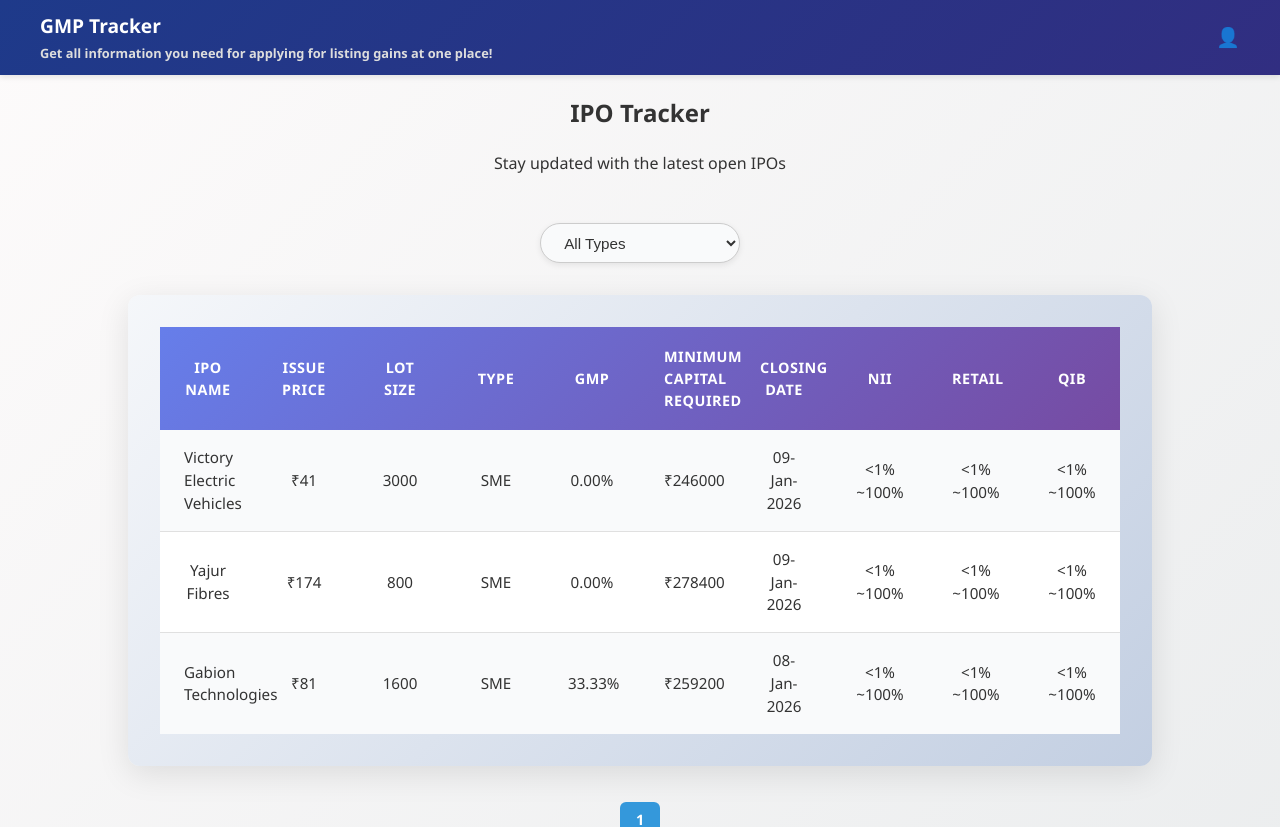
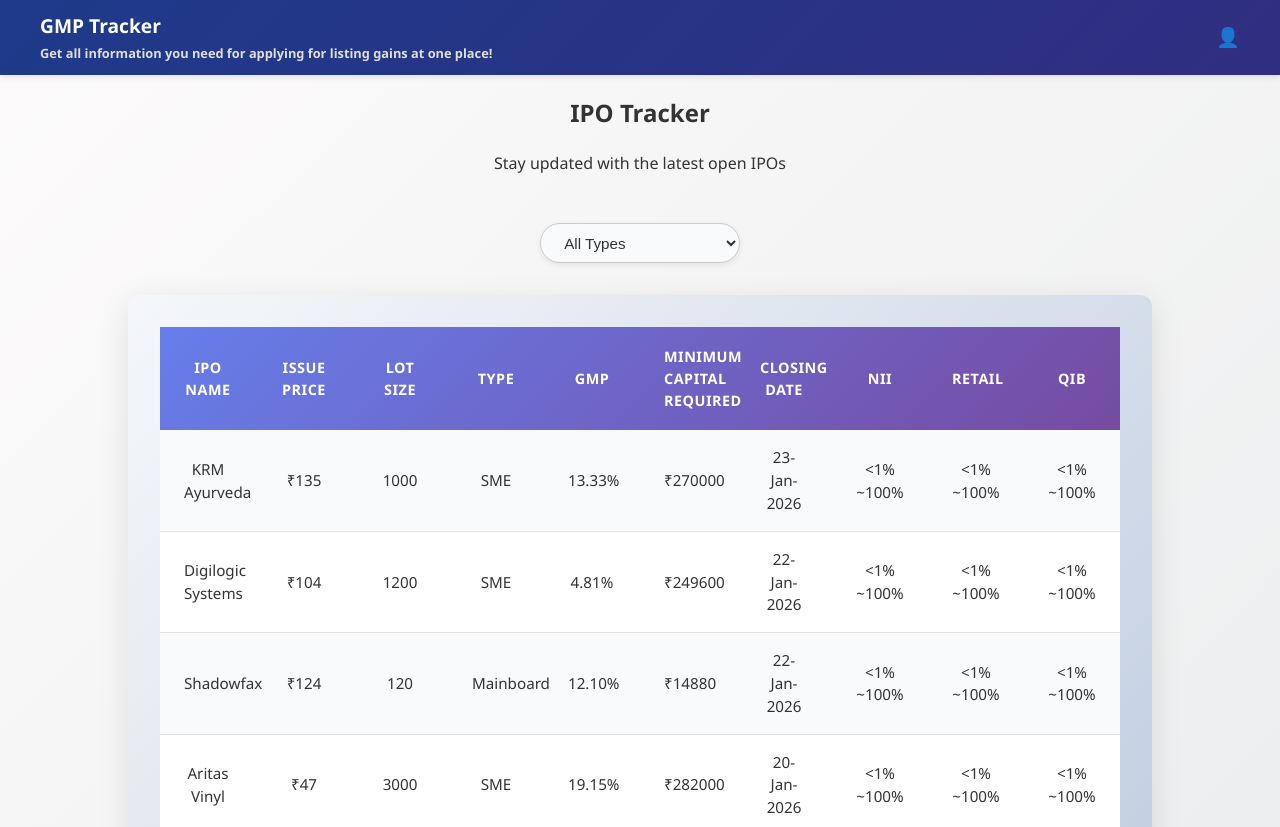
Before and after one commit to Ghost0028/IPO-Tracker, a React (Vite) app in the folder ipo_tracker/: page / in a window 1280 px wide. Shown: the top 827 px of the page. Built offline with nearby package versions, Linux system fonts and the light colour scheme.

Commit message:
Complete working web scraping app

```diff
--- a/ipo_tracker/public/ipo_react.json
+++ b/ipo_tracker/public/ipo_react.json
@@ -1,38 +1,110 @@
 [
     {
-        "Close_date": "09-Jan-2026",
-        "GMP": "0.00%",
-        "Lot_size": "3000",
-        "Minimum_Capital": 246000,
+        "Close_date": "23-Jan-2026",
+        "GMP": "13.33%",
+        "Lot_size": "1000",
+        "Minimum_Capital": 270000,
         "NII": "<1% ~100%",
-        "Name": "Victory Electric Vehicles",
-        "Price": "41",
+        "Name": "KRM Ayurveda",
+        "Price": "135",
         "QIB": "<1% ~100%",
         "Retail": "<1% ~100%",
         "Type": "SME"
     },
     {
-        "Close_date": "09-Jan-2026",
-        "GMP": "0.00%",
-        "Lot_size": "800",
-        "Minimum_Capital": 278400,
+        "Close_date": "22-Jan-2026",
+        "GMP": "4.81%",
+        "Lot_size": "1200",
+        "Minimum_Capital": 249600,
         "NII": "<1% ~100%",
-        "Name": "Yajur Fibres",
-        "Price": "174",
+        "Name": "Digilogic Systems",
+        "Price": "104",
         "QIB": "<1% ~100%",
         "Retail": "<1% ~100%",
         "Type": "SME"
     },
     {
-        "Close_date": "08-Jan-2026",
-        "GMP": "33.33%",
-        "Lot_size": "1600",
-        "Minimum_Capital": 259200,
+        "Close_date": "22-Jan-2026",
+        "GMP": "12.10%",
+        "Lot_size": "120",
+        "Minimum_Capital": 14880,
         "NII": "<1% ~100%",
-        "Name": "Gabion Technologies",
-        "Price": "81",
+        "Name": "Shadowfax",
+        "Price": "124",
+        "QIB": "<1% ~100%",
+        "Retail": "<1% ~100%",
+        "Type": "Mainboard"
+    },
+    {
+        "Close_date": "20-Jan-2026",
+        "GMP": "19.15%",
+        "Lot_size": "3000",
+        "Minimum_Capital": 282000,
+        "NII": "<1% ~100%",
+        "Name": "Aritas Vinyl",
+        "Price": "47",
         "QIB": "<1% ~100%",
         "Retail": "<1% ~100%",
         "Type": "SME"
+    },
+    {
+        "Close_date": "19-Jan-2026",
+        "GMP": "7.02%",
+        "Lot_size": "2000",
+        "Minimum_Capital": 228000,
+        "NII": "<1% ~100%",
+        "Name": "Armour Security",
+        "Price": "57",
+        "QIB": "1.00 100.00%",
+        "Retail": "<1% ~100%",
+        "Type": "SME"
+    },
+    {
+        "Close_date": "16-Jan-2026",
+        "GMP": "7.20%",
+        "Lot_size": "41",
+        "Minimum_Capital": 14801,
+        "NII": "38.26 2.61%",
+        "Name": "Amagi Media Labs",
+        "Price": "361",
+        "QIB": "33.13 3.02%",
+        "Retail": "9.54 10.48%",
+        "Type": "Mainboard"
+    },
+    {
+        "Close_date": "16-Jan-2026",
+        "GMP": "0.00%",
+        "Lot_size": "240",
+        "Minimum_Capital": 247200,
+        "NII": "1.92 52.08%",
+        "Name": "Narmadesh Brass",
+        "Price": "515",
+        "QIB": "<1% ~100%",
+        "Retail": "<1% ~100%",
+        "Type": "SME"
+    },
+    {
+        "Close_date": "16-Jan-2026",
+        "GMP": "21.48%",
+        "Lot_size": "1000",
+        "Minimum_Capital": 298000,
+        "NII": "164.59 0.61%",
+        "Name": "INDO SMC",
+        "Price": "149",
+        "QIB": "94.94 1.05%",
+        "Retail": "96.13 1.04%",
+        "Type": "SME"
+    },
+    {
+        "Close_date": "16-Jan-2026",
+        "GMP": "5.71%",
+        "Lot_size": "1200",
+        "Minimum_Capital": 252000,
+        "NII": "24.67 4.05%",
+        "Name": "GRE Renew Enertech",
+        "Price": "105",
+        "QIB": "14.69 6.81%",
+        "Retail": "14.10 7.09%",
+        "Type": "SME"
     }
 ]
--- a/ipo_tracker/src/components/IpoTable.jsx
+++ b/ipo_tracker/src/components/IpoTable.jsx
@@ -41,7 +41,7 @@
       setCurrentPage(1)
       }}>
        <option value="ALL">All Types</option>
-       <option value="Main">Main Board</option>
+       <option value="Mainboard">Main Board</option>
        <option value="SME">SME</option>
     </select>
     </div>
```
Also changed, not shown: 2 other files (tests, documents, lock files or other folders).
